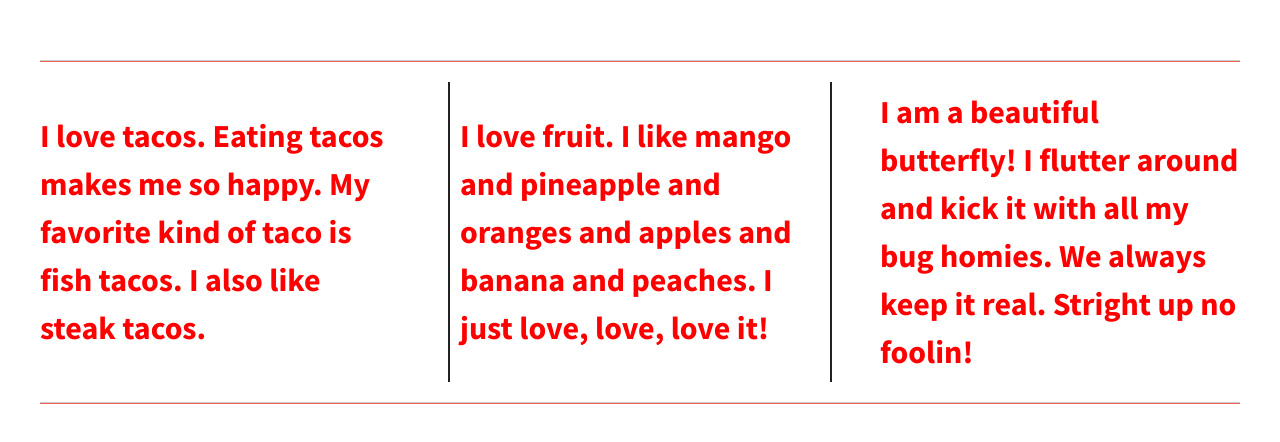
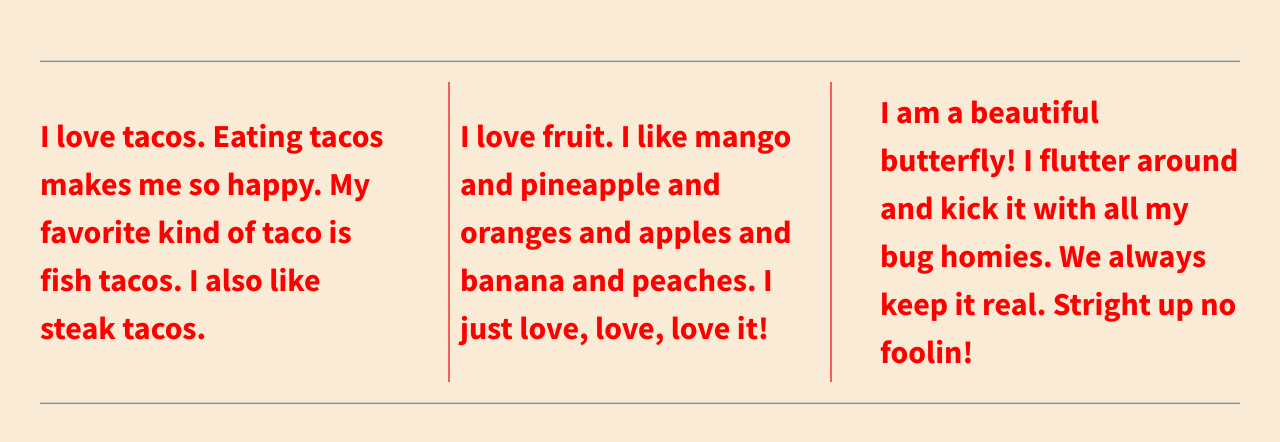
Before and after one commit to MJDellorusso/div-starter, a plain HTML site: page index.html in a window 1280 px wide. Drawn offline with nearby package versions, Linux system fonts and the light colour scheme.

Commit message:
Changed background color

```diff
--- a/css/main.css
+++ b/css/main.css
@@ -97,7 +97,7 @@ textarea {
 
 
 html {
-  background-color: #fff;
+  background-color: antiquewhite;
   height: 100%;
 }
 
@@ -118,6 +118,7 @@ body {
 
 .div-1, .div-2, .div-3 {
   /*give the divs a width of 30%, add display:flex, set justify-content and align-items to center*/
+
   color: red;
   line-height: 1.5em;
   font-size: 1.6em;
@@ -129,8 +130,8 @@ body {
 }
 
 .div-2 {
-    border-right: 2px #222 solid;
-    border-left: 2px #222 solid;
+    border-right: 2px #f16059 solid;
+    border-left: 2px #f16059 solid;
     padding: 0 10px;
 }
 
```
